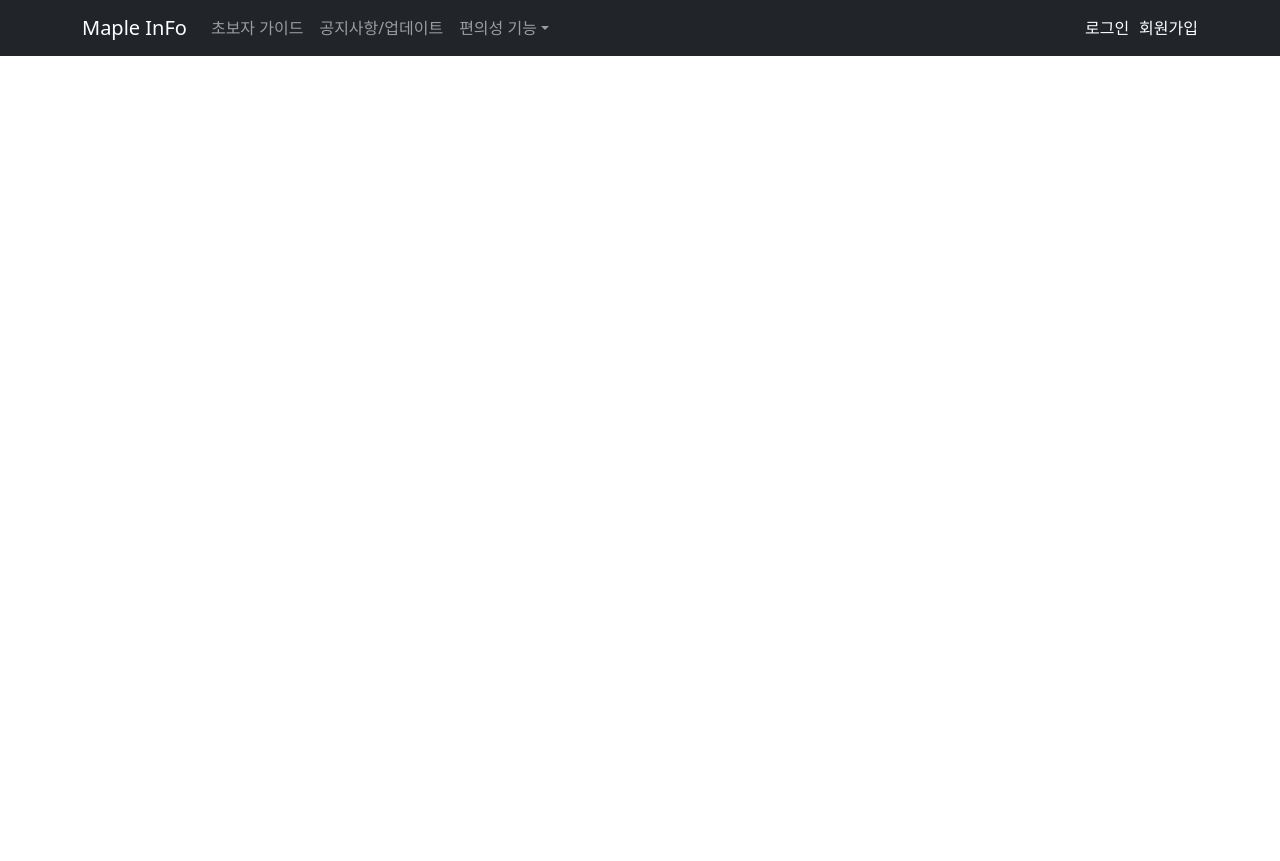
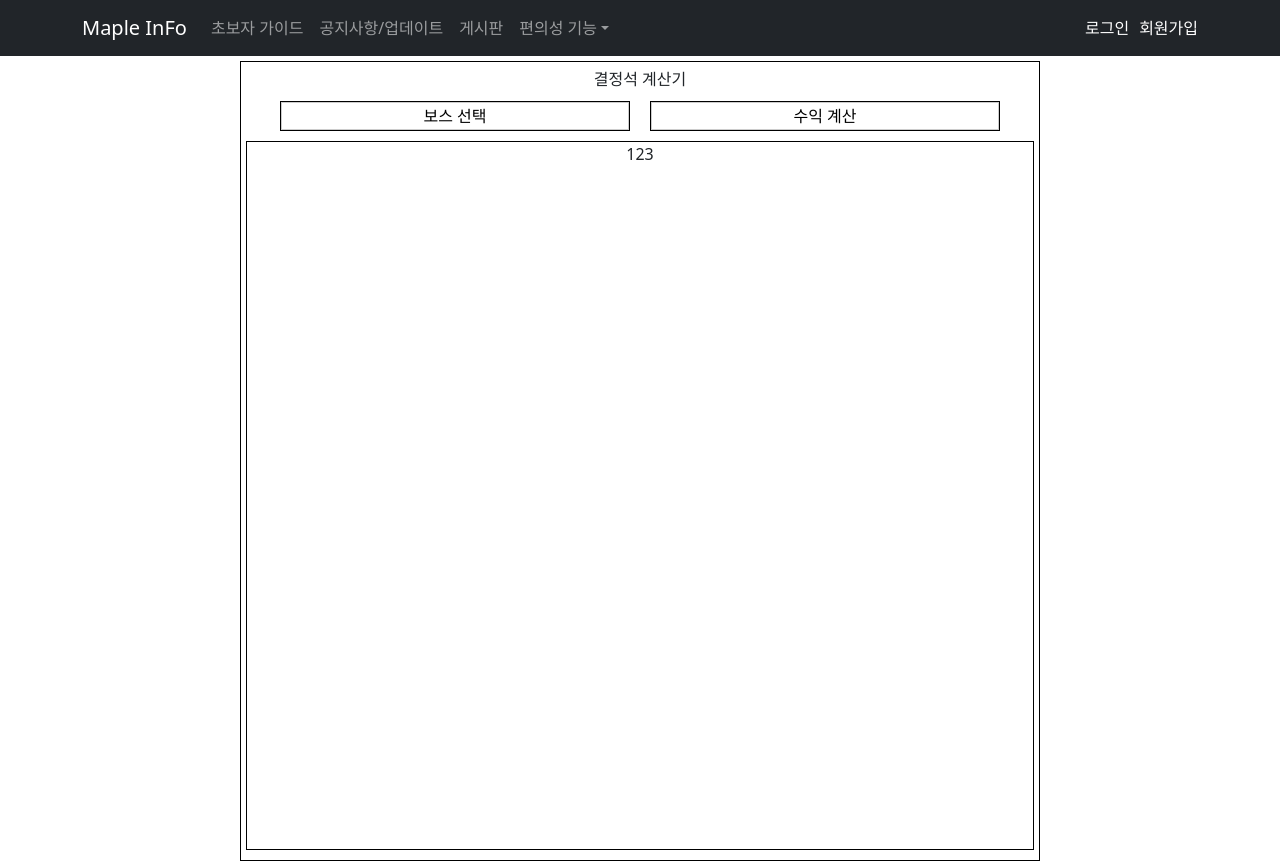
Before and after one commit to qkr10/MapleInfo, a React (Create React App) app in the folder client/: page /BossCaculator in a window 1280 px wide. Before the commit the page ends 800 px from the top, so only its background shows below. Built offline with nearby package versions, Linux system fonts and the light colour scheme.

Commit message:
Add - 게시판, 결정석 계산기 파일 작성

```diff
--- a/client/src/App.css
+++ b/client/src/App.css
@@ -1,6 +1,54 @@
-.form-background{
-  padding: 50px;
+.nb-container{
+  width: 1000px;
+  margin: 5px auto 0;
+
   text-align: center;
+  border: 1px solid black;
+  padding: 20px;
+
+  display: flex;
+  flex-direction: column; /* 세로로 정렬 */
+  align-items: center; /* 수평 가운데 정렬 */
+}
+
+.nb-table{
+  font-size: 14px;
+}
+
+.toggle-button {
+  width: 100%;
+  border: 1px solid #ccc;
+  background-color: #fff;
+  cursor: pointer;
+  outline: none;
+}
+
+.toggle-button.checked {
+  background-color: #3498db;
+  color: #fff;
+  border-color: #3498db;
+}
+
+.boss-container{
+  padding: 5px;
+  border: 1px solid black;
+  margin: 5px auto 0; /* 위쪽에 50px 여백을 주고 수평 가운데 정렬 */
+  text-align: center;
+  width: 800px;
+  height: 800px;
+}
+
+.boss-div{
+  border: 1px solid black;
+  display: inline-block;
+  width: 350px;
+  text-align: center;
+  margin: 10px;
+}
+
+.boss-div2{
+  border: 1px solid black;
+  height: 90%;
 }
 
 .my-profile-container {
@@ -21,6 +69,10 @@
   padding: 20px;
 }
 /* 로그인 창 CSS */
+.form-background{
+  padding: 50px;
+  text-align: center;
+}
 
 .form-logo{
   width: 400px;
--- a/client/src/App.js
+++ b/client/src/App.js
@@ -6,6 +6,8 @@ import SignIn from "./Component/SignIn";
 import SignUp from "./Component/SignUp";
 import MainContents from "./Component/MainContents";
 import MyPage from "./Component/MyPage";
+import BossCaculator from "./Component/BossCaculator";
+import NoticeBoard from "./Component/NoticeBoard";
 
 function App() {
     return (
@@ -16,6 +18,8 @@ function App() {
                     <Route path="/SignUp" element={<SignUp />} />
                     <Route path="/MyPage" element={<MyPage />} />
                     <Route path="/MainContents" element={<MainContents />} />
+                    <Route path="/BossCaculator" element={<BossCaculator />} />
+                    <Route path="/NoticeBoard" element={<NoticeBoard />} />
                     {/* 라우트 경로 설정 추가할 수 있습니다. */}
                 </Routes>
         </Router>
--- /dev/null
+++ b/client/src/Component/BossCaculator.jsx
@@ -0,0 +1,52 @@
+import 'bootstrap/dist/css/bootstrap.min.css';
+import Button from 'react-bootstrap/Button';
+import React, {useEffect, useState} from 'react';
+
+
+function BossCaculator(){
+
+    const [button1On, setButton1On] = useState(false);
+    const [button2On, setButton2On] = useState(false);
+
+    const handleButtonClick = (buttonNum) => {
+        if (buttonNum === 1) {
+            setButton1On(true);
+            setButton2On(false);
+        } else {
+            setButton1On(false);
+            setButton2On(true);
+        }
+    };
+
+    return (
+        <div className="boss-container">
+            <div>
+                <span>결정석 계산기</span>
+            </div>
+            <div>
+                <div className="boss-div">
+                    <button
+                        onClick={() => handleButtonClick(1)}
+                        className={button1On ? 'toggle-button checked' : 'toggle-button'}
+                    >
+                        보스 선택
+                    </button>
+                </div>
+                <div className="boss-div">
+                    <button
+                        onClick={() => handleButtonClick(2)}
+                        className={button2On ? 'toggle-button checked' : 'toggle-button'}
+                    >
+                        수익 계산
+                    </button>
+                </div>
+            </div>
+
+            <div className="boss-div2">
+                <span>123</span>
+            </div>
+        </div>
+    );
+}
+
+export default BossCaculator;
--- a/client/src/Component/Header.jsx
+++ b/client/src/Component/Header.jsx
@@ -4,6 +4,7 @@ import Navbar from 'react-bootstrap/Navbar';
 import NavDropdown from 'react-bootstrap/NavDropdown';
 import 'bootstrap/dist/css/bootstrap.min.css';
 import React, {useEffect, useState} from 'react';
+import BossCaculator from "./BossCaculator";
 
 function Header(){
 
@@ -37,6 +38,7 @@ function Header(){
                     <Nav className="me-auto">
                         <Nav.Link href="#home">초보자 가이드</Nav.Link>
                         <Nav.Link href="#features">공지사항/업데이트</Nav.Link>
+                        <Nav.Link href="/NoticeBoard">게시판</Nav.Link>
                     </Nav>
                     <Navbar.Collapse id="navbar-dark-example">
                         <Nav>
@@ -45,7 +47,7 @@ function Header(){
                                 title="편의성 기능"
                                 menuVariant="dark"
                             >
-                                <NavDropdown.Item href="#action/3.1">결정석 계산기</NavDropdown.Item>
+                                <NavDropdown.Item href="/BossCaculator">결정석 계산기</NavDropdown.Item>
                                 <NavDropdown.Item href="#action/3.2">유니온 배치</NavDropdown.Item>
                                 <NavDropdown.Item href="#action/3.3">무릉/수로 환산</NavDropdown.Item>
                                 <NavDropdown.Item href="#action/3.3">큐브 사용내역</NavDropdown.Item>
--- /dev/null
+++ b/client/src/Component/NoticeBoard.jsx
@@ -0,0 +1,57 @@
+import 'bootstrap/dist/css/bootstrap.min.css';
+import { Form, FormControl, Button } from 'react-bootstrap';
+import Table from 'react-bootstrap/Table';
+import React from 'react';
+
+function NoticeBoard(){
+
+    return (
+        <div className={"nb-container"}>
+            <div>
+                <span>게시판</span>
+            </div>
+            <div>
+                <Table bordered hover className={"nb-table"}>
+                    <thead>
+                    <tr>
+                        <th>번호</th>
+                        <th>제목</th>
+                        <th>글쓴이</th>
+                        <th>등록일</th>
+                        <th>조회수</th>
+                        <th>추천수</th>
+                    </tr>
+                    </thead>
+                    <tbody>
+                    <tr>
+                        <td>1</td>
+                        <td>하 리마스터 엔버 에바임</td>
+                        <td>엔젤릭버스터</td>
+                        <td>2023-11-21</td>
+                        <td>30000</td>
+                        <td>11111</td>
+                    </tr>
+                    <tr>
+                        <td>1</td>
+                        <td>하 리마스터 엔버 에바임</td>
+                        <td>엔젤릭버스터</td>
+                        <td>2023-11-21</td>
+                        <td>30000</td>
+                        <td>11111</td>
+                    </tr>
+                    <tr>
+                        <td>1</td>
+                        <td>하 리마스터 엔버 에바임</td>
+                        <td>엔젤릭버스터</td>
+                        <td>2023-11-21</td>
+                        <td>30000</td>
+                        <td>11111</td>
+                    </tr>
+                    </tbody>
+                </Table>
+            </div>
+        </div>
+    );
+}
+
+export default NoticeBoard;
```
Also changed, not shown: package.json (+6 -1 lines), 1 other file (tests, documents, lock files or other folders).
